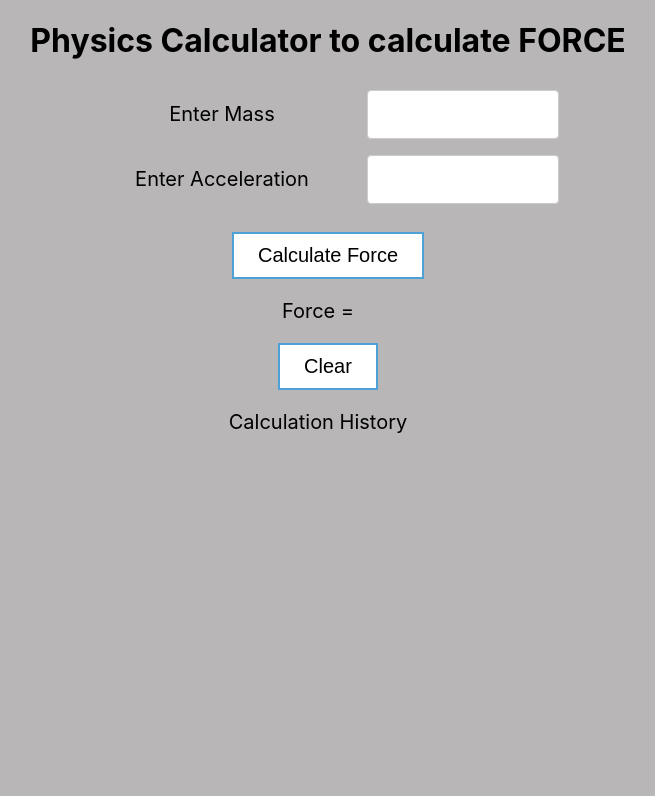
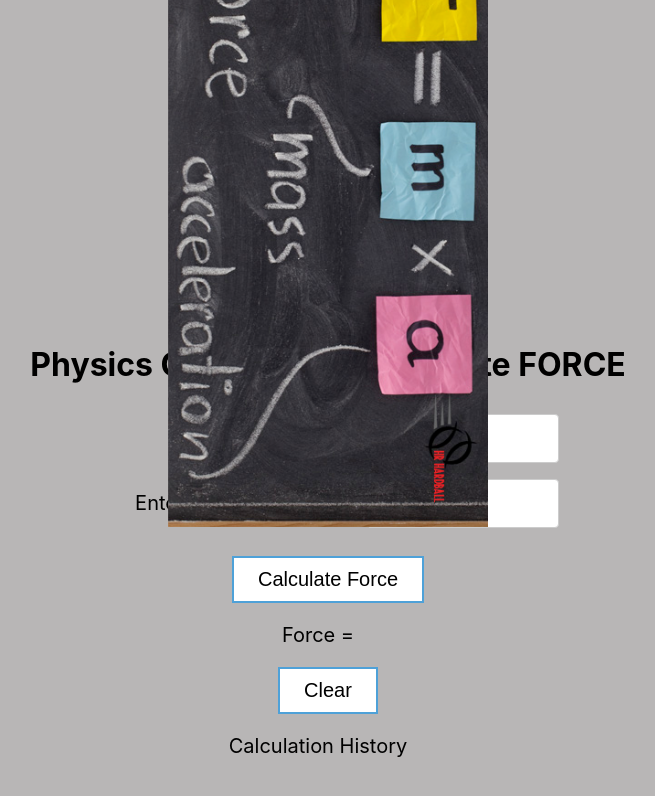
Before and after one commit to sanketpatidar/practice-react-app, a React (Create React App) app: page / in a window 1280 px wide. Shown: the top 796 px of the page, without its empty margins (312-967 px from the left). Built offline with nearby package versions, Linux system fonts and the light colour scheme.

Commit message:
Update App.js

```diff
--- a/src/App.js
+++ b/src/App.js
@@ -1,6 +1,8 @@
 import React from 'react';
 // import logo from './logo.svg';
+import logo from './force.jpg';
 import './App.css';
+import './Components/PhysicsCal/PhysicsCal.css';
 
 // import Sanket from './Components/Sanket/Sanket'
 // import NewComponent from './Components/NewComponent/NewComponent'
@@ -12,6 +14,7 @@ function App() {
   return (
 
     <div className="App">
+      <img src={logo} className="App-logo" />
       {/* <header className="App-header">
         <img src={logo} className="App-logo" alt="logo" />
         <p>
```
